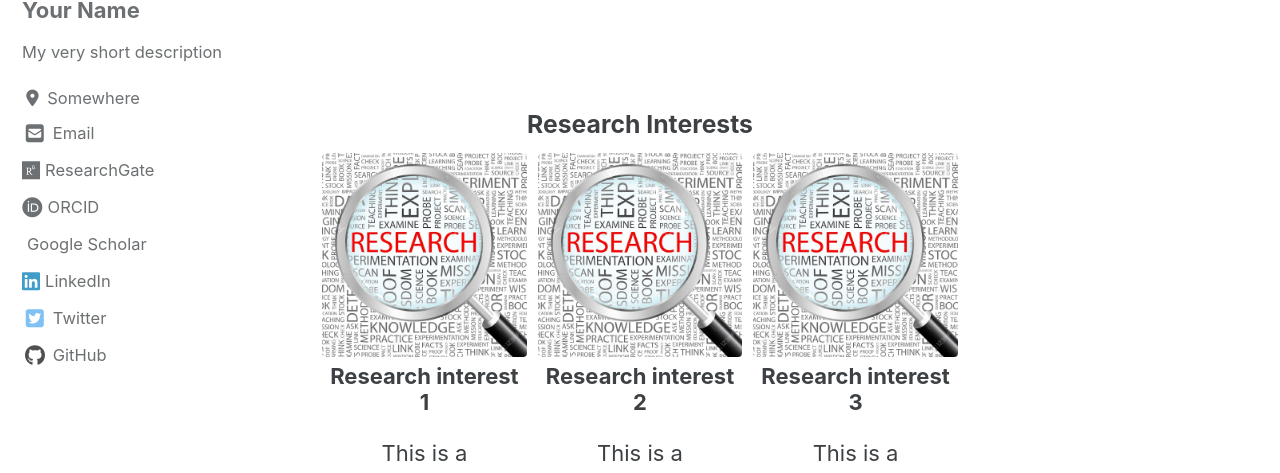
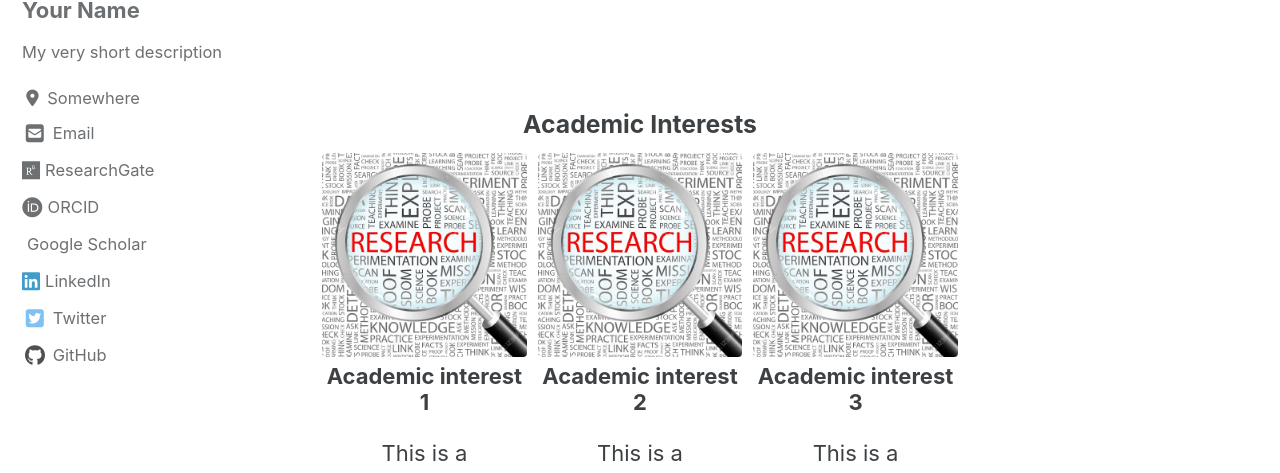
Before and after one commit to mario-bermonti/academic-website-template, a Jekyll site: the page built from _pages/index.md, in a window 1280 px wide and 1141 px high. Shown: the part 234-707 px from the top of the window. Built offline with Jekyll 4.4.1, drawn with Linux system fonts in a browser that asks for light colours; cached includes are drawn as plain includes; nearby versions of some CDN libraries; a style sheet for code colours, icons or effects is not loaded.

Commit message:
Change feature row in homepage
Originally it was for research interests and now for academic interests.

```diff
--- a/_pages/index.md
+++ b/_pages/index.md
@@ -5,21 +5,21 @@ permalink: /
 title: Welcome!
 
 # Delete next lines if you prefer not to have a feature row
-feature_row_title: Research Interests
+feature_row_title: Academic Interests
 feature_row:
   - image_path: /images/p1.jpg
-    alt: "Research interest 1"
-    title: "Research interest 1"
+    alt: "Academic interest 1"
+    title: "Academic interest 1"
     excerpt:
         "This is a description of item 1"
   - image_path: /images/p1.jpg
-    alt: "Research interest 2"
-    title: "Research interest 2"
+    alt: "Academic interest 2"
+    title: "Academic interest 2"
     excerpt:
         "This is a description of item 2"
   - image_path: /images/p1.jpg
-    alt: "Research interest 3"
-    title: "Research interest 3"
+    alt: "Academic interest 3"
+    title: "Academic interest 3"
     excerpt:
         "This is a description of item 3"
 ---
```
